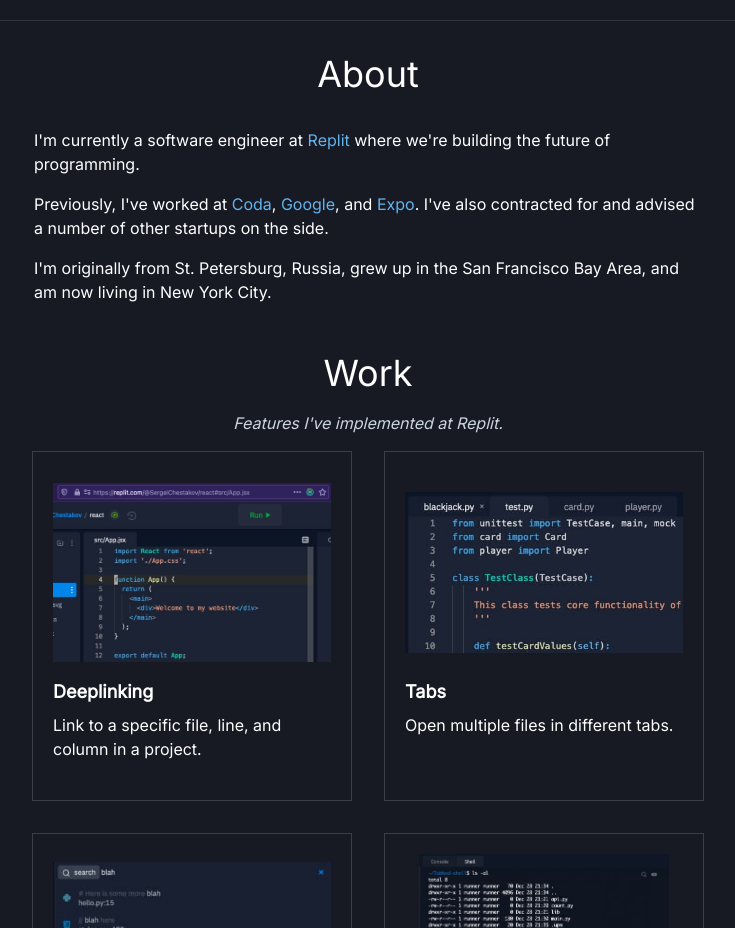
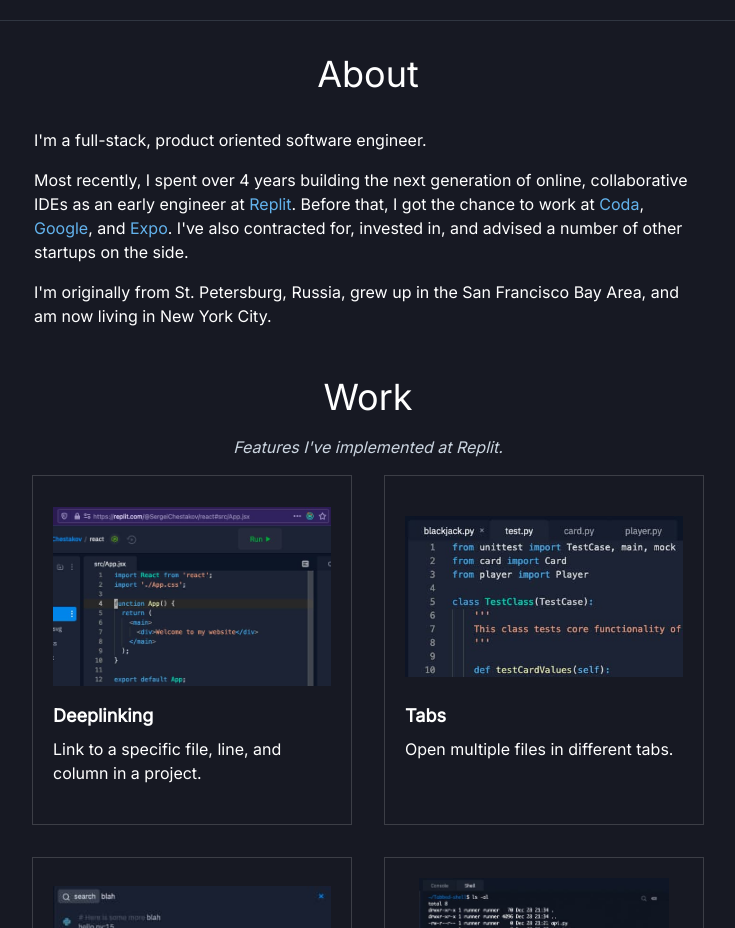
Before and after one commit to sergeichestakov/sergeidotcom, a Next.js app: page / in a window 1280 px wide. Shown: the part 780-1708 px from the top of the page, without its empty margins (272-1007 px from the left). Built offline with nearby package versions, Linux system fonts and the light colour scheme.

Commit message:
Update bio

```diff
--- a/src/sections/About.tsx
+++ b/src/sections/About.tsx
@@ -12,17 +12,16 @@
         <Header href="#about">About</Header>
         <Box p="16px" maxWidth="100%">
           <Box width="100%" pb="16px">
-            <Text>
-              I'm currently a software engineer at{" "}
-              <Link href="https://replit.com" isExternal color={BLUE}>
-                Replit
-              </Link>{" "}
-              where we're building the future of programming.
-            </Text>
+            <Text>I'm a full-stack, product oriented software engineer.</Text>
           </Box>
           <Box width="100%" paddingBottom="16px">
             <Text>
-              Previously, I've worked at{" "}
+              Most recently, I spent over 4 years building the next generation
+              of online, collaborative IDEs as an early engineer at{" "}
+              <Link href="https://replit.com" isExternal color={BLUE}>
+                Replit
+              </Link>
+              . Before that, I got the chance to work at{" "}
               <Link href="https://coda.io" isExternal color={BLUE}>
                 Coda
               </Link>
@@ -34,8 +33,8 @@
               <Link href="https://expo.io" isExternal color={BLUE}>
                 Expo
               </Link>
-              . I've also contracted for and advised a number of other startups
-              on the side.
+              . I've also contracted for, invested in, and advised a number of
+              other startups on the side.
             </Text>
           </Box>
           <Box width="100%">
```
